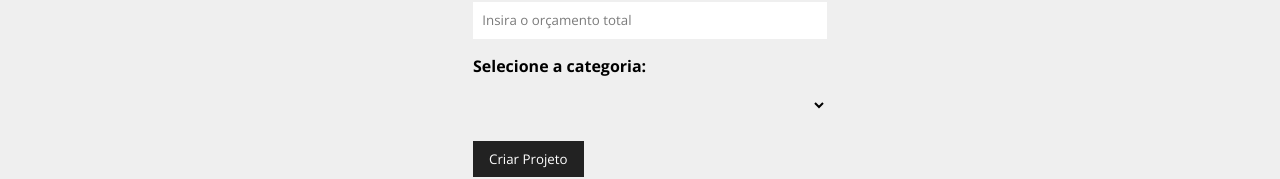
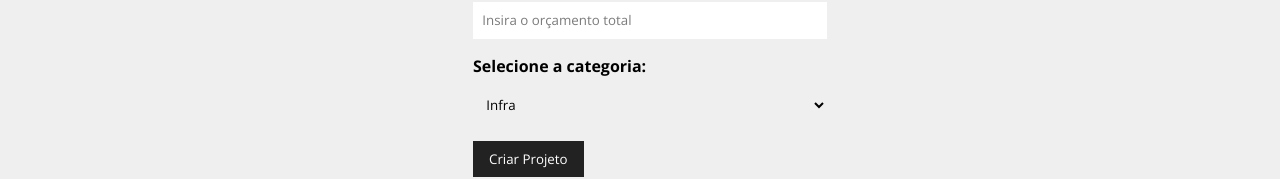
Before and after one commit to aefonso/proj_react, a React (Create React App) app: page /newproject in a window 1280 px wide. Shown: the part 398-577 px from the top of the page. Built offline with nearby package versions, Linux system fonts and the light colour scheme; data requests are answered from the project's data file.

Commit message:
feat: criando API/BancoDados, usando useEffect, e passando as options pelo select

```diff
--- /dev/null
+++ b/db.json
@@ -0,0 +1,21 @@
+{
+  "projects": [],
+  "categories":[
+    {
+      "id": 1,
+      "name": "Infra"
+    },
+    {
+      "id": 2,
+      "name": "Desenvolvimento"
+    },
+    {
+      "id": 3,
+      "name": "Design"
+    },
+    {
+      "id": 4,
+      "name": "Planejamento"
+    }
+  ]
+}
--- a/package.json
+++ b/package.json
@@ -17,6 +17,7 @@
   },
   "scripts": {
     "start": "react-scripts start",
+    "backend":"json-server --watch db.json --port 5000",
     "build": "react-scripts build",
     "test": "react-scripts test",
     "eject": "react-scripts eject"
--- a/src/components/form/Select.js
+++ b/src/components/form/Select.js
@@ -5,6 +5,11 @@
       <label htmlFor={name}>{text}:</label>
       <select name={name} id={name}>
         <options>selecione uma opção</options>
+        {options.map((option) => (
+          <option value={option.id} key={option.id}>
+            {option.name}
+          </option>
+        ))}
       </select>
     </div>
   );
--- a/src/components/project/ProjectForm.js
+++ b/src/components/project/ProjectForm.js
@@ -1,9 +1,27 @@
+import { useEffect, useState } from 'react';
+
 import Input from '../form/Input';
 import Select from '../form/Select';
 import SubmitButton from '../form/SubmitButton';
 import styles from './ProjectForm.module.css'
 
 function ProjectForm({btnText}) {
+  const[categories, setcategories] = useState([])
+
+  useEffect(() => {
+    fetch("http://localhost:5000/categories", {
+      method: "GET",
+      headers: {
+        'Content-Type':'applicationn/json'
+      },
+    })
+        .then((resp) => resp.json())
+        .then((data) => {
+          setcategories(data)
+        })
+        .catch((err) => console.log(err))
+  }, [])
+
   return (
    <form className={styles.form}>
     <Input
@@ -18,7 +36,11 @@
     name="budget"
     placeholder="Insira o orçamento total"
     />
-    <Select name="category_id" text="Selecione a categoria"/>
+    <Select
+    name="category_id"
+    text="Selecione a categoria"
+    options={categories}
+    />
     <SubmitButton text={btnText} />
 
    </form>
```
